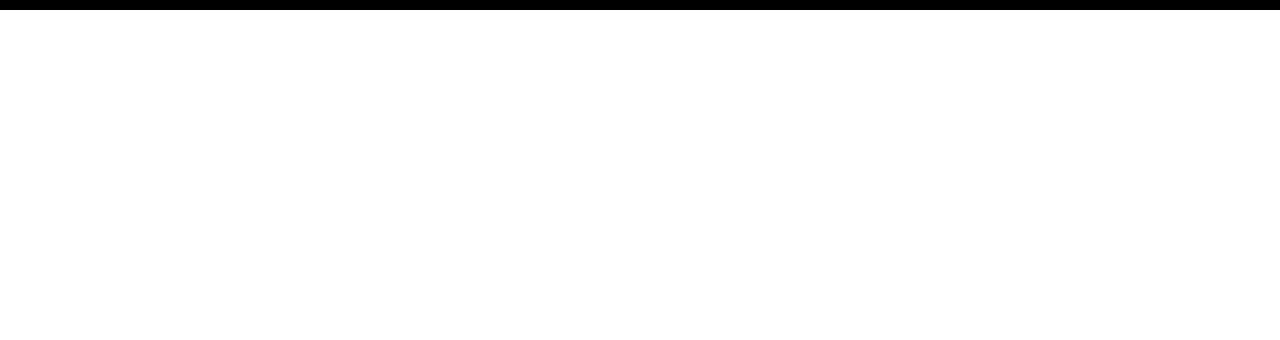
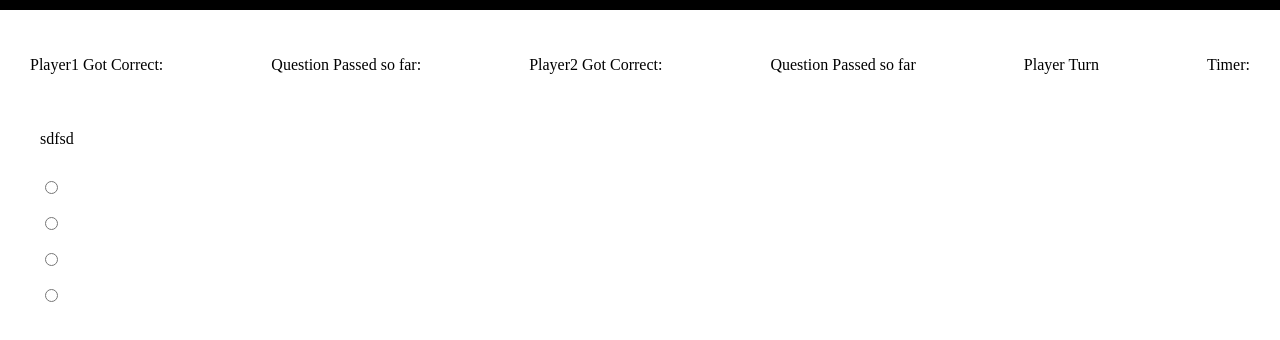
Before and after one commit to kanyasimbhatt/Practical-Test-HTML-CSS-JS-TS, a website built with Parcel: page src/MainFile/index.html in a window 1280 px wide. Shown: the part 70-410 px from the top of the page. Built offline with nearby package versions, Linux system fonts and the light colour scheme.

Commit message:
add: add basic UI layout for quiz application

```diff
--- a/src/MainFile/index.css
+++ b/src/MainFile/index.css
@@ -10,6 +10,7 @@
 
 body {
   margin: 0;
+  height: 100vh;
 }
 
 .navbar-logo {
@@ -20,3 +21,33 @@ body {
 .navbar-title {
   color: white;
 }
+
+.quiz-timer-form {
+  height: calc(100vh - 60px - 20px);
+  display: flex;
+  flex-direction: column;
+}
+
+.quiz-player-turn-stats-timer {
+  height: 50px;
+  text-align: right;
+  padding: 30px 30px 0 30px;
+  display: flex;
+  justify-content: space-between;
+}
+
+.quiz-form-wrapper {
+  height: calc(100vh - 60px - 50px - 150px);
+
+  display: flex;
+  flex-direction: column;
+  gap: 30px;
+  padding: 40px;
+}
+
+.options {
+  display: flex;
+  flex-direction: column;
+  gap: 20px;
+  align-items: flex-start;
+}
--- a/src/MainFile/index.html
+++ b/src/MainFile/index.html
@@ -8,6 +8,10 @@
   </head>
   <body>
     <nav class="navbar-div"></nav>
+
+    <div class="quiz-timer-form">
+
+    </div>
     <script type="module" src="./index.ts"></script>
   </body>
 </html>
--- a/src/MainFile/index.ts
+++ b/src/MainFile/index.ts
@@ -1,6 +1,11 @@
 import { induceNavbar } from "../Navbar/navbar";
+import { induceMainQuizForm } from "../qiuzForm/quizForm";
 
 document.addEventListener("DOMContentLoaded", () => {
   const navbarElement = document.getElementsByClassName("navbar-div")[0];
+  const mainquizFormElement =
+    document.getElementsByClassName("quiz-timer-form")[0];
+
   induceNavbar(navbarElement);
+  induceMainQuizForm(mainquizFormElement);
 });
--- /dev/null
+++ b/src/qiuzForm/quizForm.ts
@@ -0,0 +1,22 @@
+export function induceMainQuizForm(mainElement) {
+  mainElement.innerHTML += `
+    <div class="quiz-player-turn-stats-timer">
+        <p>Player1 Got Correct:</p>
+        <p>Question Passed so far:</p>
+        <p>Player2 Got Correct:</p>
+        <p>Question Passed so far</p>
+        <p>Player Turn</p>
+        <p>Timer:</p>
+      </div>
+
+      <div class="quiz-form-wrapper">
+        <div class="question">sdfsd</div>
+
+        <div class="options">
+          <input type="radio" class="option" />
+          <input type="radio" class="option" />
+          <input type="radio" class="option" />
+          <input type="radio" class="option" />
+        </div>
+      </div>`;
+}
```
